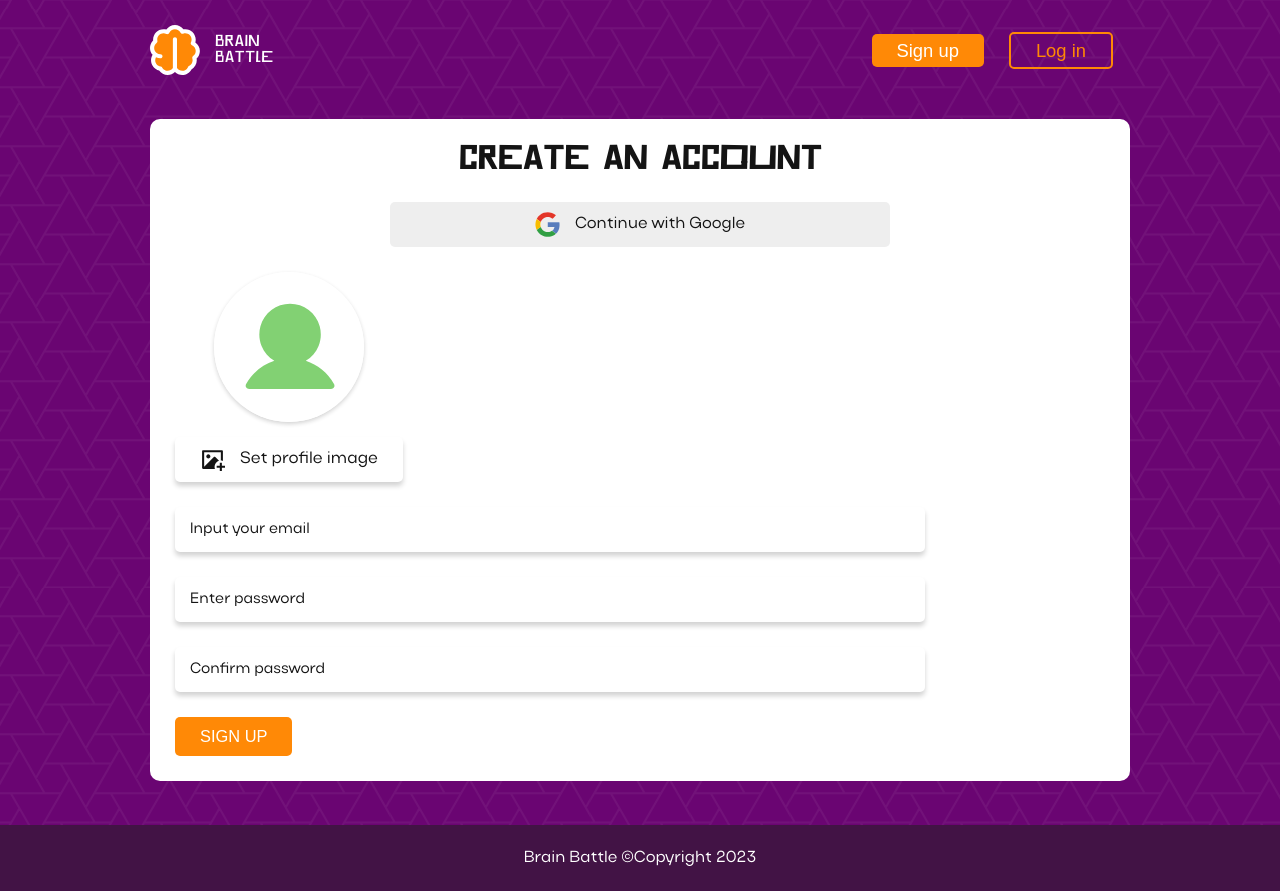
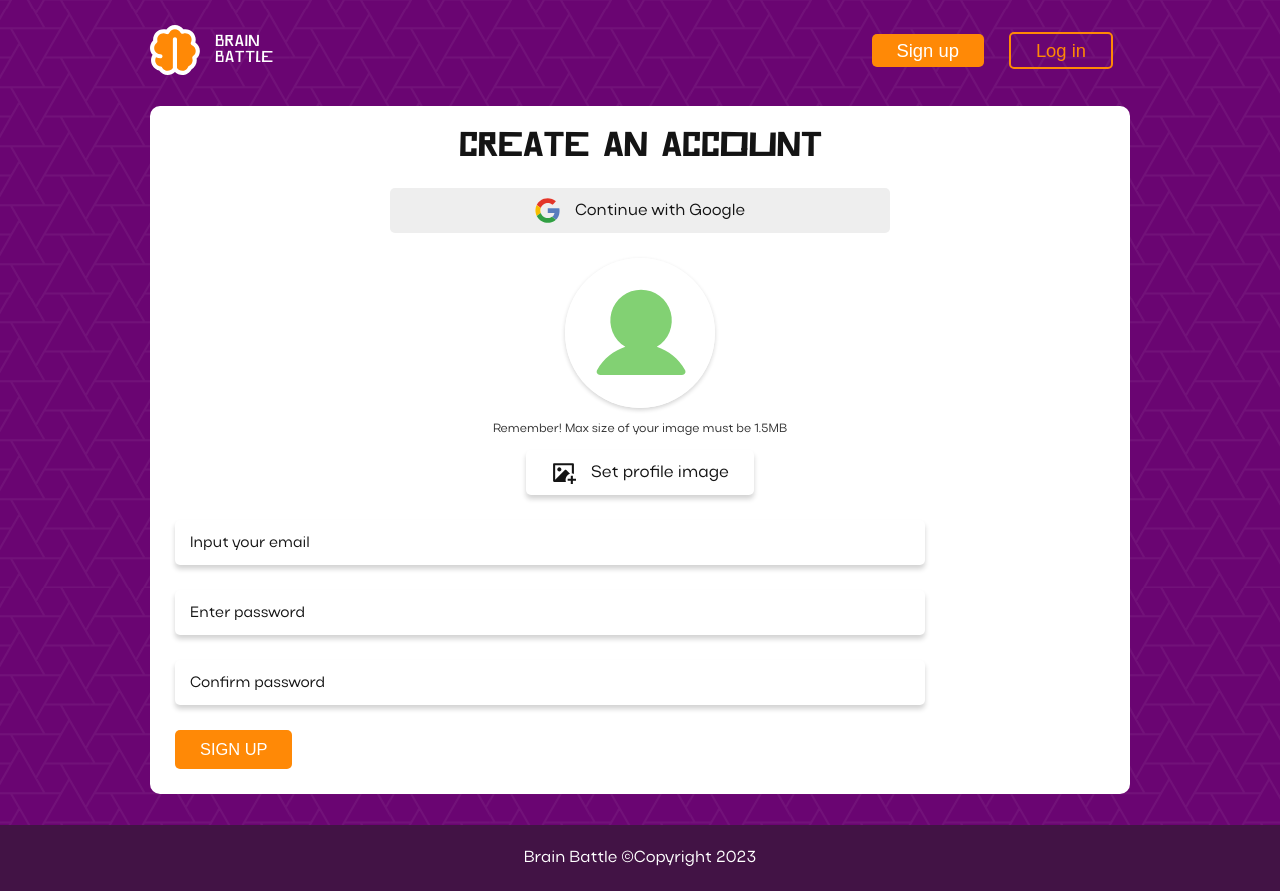
Before and after one commit to viktor-kindrat/brain-battle, a React (Create React App) app: page /signUp in a window 1280 px wide. Built offline with nearby package versions, Linux system fonts and the light colour scheme.

Commit message:
Image input styles

```diff
--- a/src/Components/Form/Form.jsx
+++ b/src/Components/Form/Form.jsx
@@ -8,13 +8,16 @@ import imageUpload from "./Svg/addImage.svg"
 
 function Form({ type }) {
     let [imagePreview, setImagePreview] = useState("");
+    let [ warning, setWarning ] = useState({})
     let avatarChangeHandler = (e) => {
         if (e.target.files[0]) {
             if ((e.target.files[0].size * (10**(-6))) <= 1.5) {
                 let url = URL.createObjectURL(e.target.files[0])
                 setImagePreview(url)
+                setWarning({...warning, image: ""})
             } else {
-                alert("Maximum file size is 1.5Mb. Compress your image and try again")
+                setImagePreview(avatarDef)
+                setWarning({...warning, image: "Your image size is too big. Maximum size is 1.5MB Please compress image and try again!"})
             }
         }
     }
@@ -58,7 +61,9 @@ function Form({ type }) {
                                     <div className="Form__avatar-template">
                                         <img src={imagePreview ? imagePreview : avatarDef} alt="avatar" className="Form__avatar-preview" />
                                     </div>
+                                    <div className="Form__info">Remember! Max size of your image must be 1.5MB</div>
                                     <label htmlFor="form-avatar" className="Form__label Form__label_file"><img height={25} width={25} src={imageUpload} alt="" />Set profile image</label>
+                                    {warning.image ? <p className="Form__warning">{warning.image}</p> : ""}
                                     <input onChange={avatarChangeHandler} id="form-avatar" type="file" name="avatar" className="Form__input Form__input_file" />
                                 </div>
                                 <div className="Form__input-container">
--- a/src/Components/Form/Styles/Form.css
+++ b/src/Components/Form/Styles/Form.css
@@ -154,13 +154,20 @@
 .Form .Form__content-container .Form__fields .Form__fields-container .Form__input-container .Form__input_file {
   display: none;
 }
+.Form .Form__content-container .Form__fields .Form__fields-container .Form__input-container .Form__warning {
+  color: rgb(198, 33, 0);
+  font-size: 15px;
+}
 .Form .Form__content-container .Form__fields .Form__fields-container .Form__input-container_image {
   display: flex;
   align-items: center;
   justify-content: center;
   flex-direction: column;
   gap: 15px;
-  width: auto;
+}
+.Form .Form__content-container .Form__fields .Form__fields-container .Form__input-container_image .Form__info {
+  color: #333333;
+  font-size: 12px;
 }
 .Form .Form__content-container .Form__fields .Form__fields-container .Form__input-container_image .Form__avatar-template {
   max-width: 150px;
--- a/src/Components/Form/Styles/Form.scss
+++ b/src/Components/Form/Styles/Form.scss
@@ -103,9 +103,18 @@
                         }
                     }
 
+                    .Form__warning {
+                        color: rgb(198, 33, 0);
+                        font-size: 15px;
+                    }
+
                     &_image {
                         @include flex(center, center, column, 15px);
-                        width: auto;
+
+                        .Form__info {
+                            color: #333333;
+                            font-size: 12px;
+                        }
 
                         .Form__avatar-template {
                             max-width: 150px;
```
